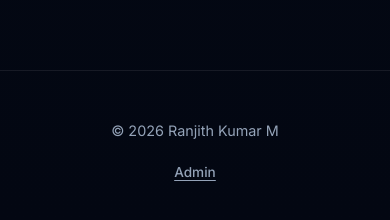
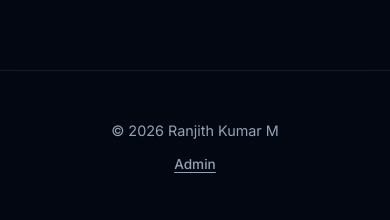
Before and after one commit to RanjithKumarM-BEcse/my_portfolio, a React (Vite) app: page / in a window 390 px wide. Shown: the part 6992-7212 px from the top of the page. Built offline with nearby package versions, Linux system fonts and the light colour scheme; no server answers; the database is empty.

Commit message:
style: float footer name to left and admin button to right corner

```diff
--- a/src/index.css
+++ b/src/index.css
@@ -179,7 +179,6 @@ body {
   align-items: center;
   gap: 0.4rem;
   transition: var(--transition);
-  margin-top: 1rem;
 }
 
 .btn-logout-footer:hover {
@@ -779,7 +778,6 @@ section[id] {
 }
 
 footer {
-  text-align: center;
   padding: 3rem 1.5rem;
   color: var(--muted);
   border-top: 1px solid var(--card-border);
@@ -789,9 +787,12 @@ footer {
 
 .footer-content {
   display: flex;
-  flex-direction: column;
+  justify-content: space-between;
   align-items: center;
-  gap: 0.5rem;
+  max-width: 1100px;
+  margin: auto;
+  width: 100%;
+  gap: 1rem;
 }
 
 /* --- FLOWCV-STYLE EDITOR DASHBOARD LAYOUTS --- */
@@ -1141,7 +1142,6 @@ footer {
   font-weight: 500;
   cursor: pointer;
   transition: var(--transition);
-  margin-top: 0.8rem;
   text-decoration: underline;
   text-underline-offset: 3px;
   display: inline-block;
@@ -1218,6 +1218,11 @@ footer {
 }
 
 @media (max-width: 640px) {
+  .footer-content {
+    flex-direction: column;
+    text-align: center;
+    gap: 0.8rem;
+  }
   .editor-container {
     flex-direction: column;
   }
```
